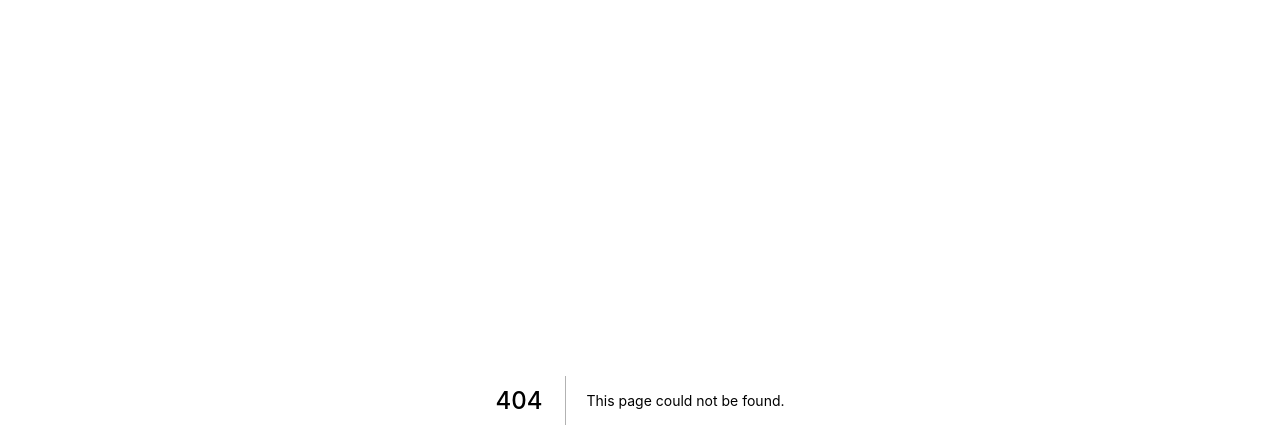
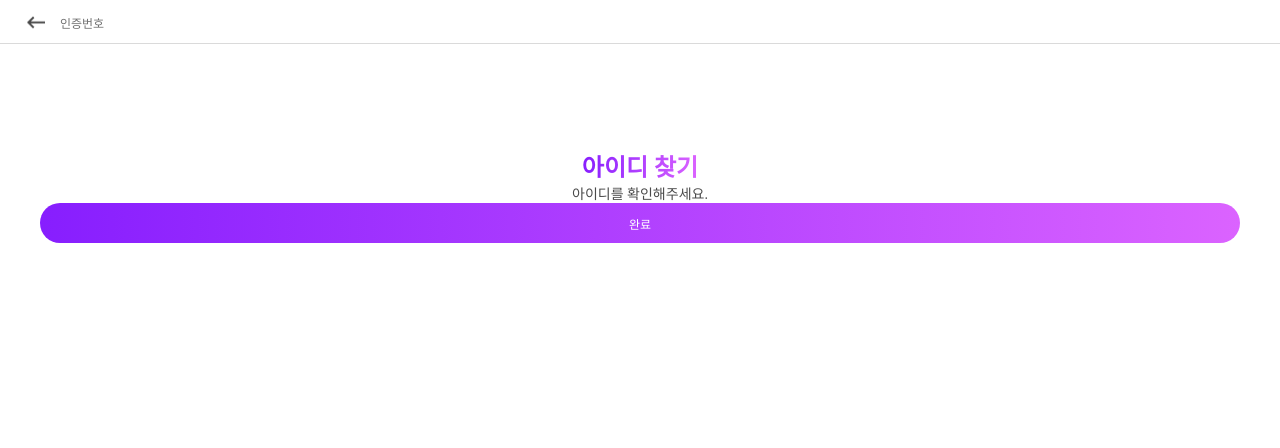
Before and after one commit to kimulchan/sb-project-oauth, a Next.js app: page /find/id/result in a window 1280 px wide. Before the commit this address had no page. Shown: the top 448 px of the page. Built offline with nearby package versions, Linux system fonts and the light colour scheme.

Commit message:
⚡️ :: (#14) 아이디 확인 페이지 퍼블리싱

```diff
--- /dev/null
+++ b/pages/find/id/result.tsx
@@ -0,0 +1,21 @@
+import { Button, TopNavigation, Wrapper } from "../../../components/common";
+import { BigText, MiddleText } from "../../../components/text";
+import { useRouter } from "next/router";
+import styled from "@emotion/styled";
+const Result = () => {
+  const router = useRouter();
+  return (
+    <Wrapper>
+      <TopNavigation>인증번호</TopNavigation>
+      <BigText>아이디 찾기</BigText>
+      <MiddleText>아이디를 확인해주세요.</MiddleText>
+      <Button enable={true} onclick={() => router.push("/auth/main")}>
+        완료
+      </Button>
+    </Wrapper>
+  );
+};
+
+const ResultBox = styled.div``;
+
+export default Result;
```
